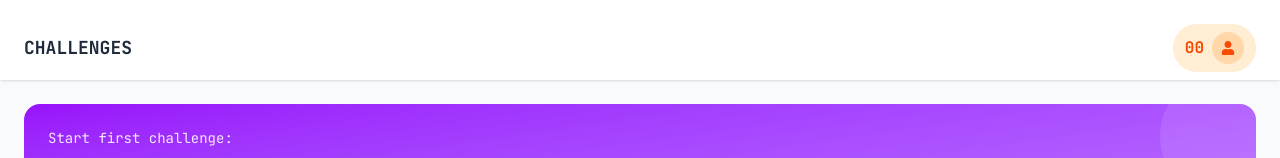
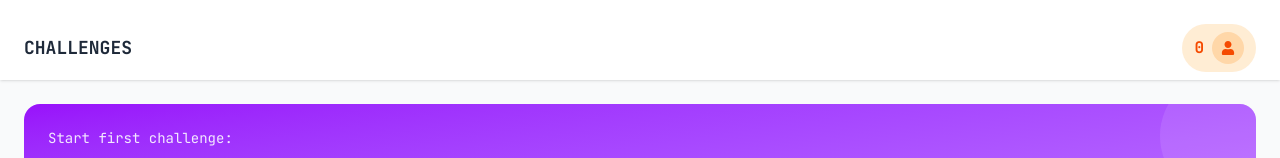
Before and after one commit to PatelAbhay550/pylib, a Next.js app: page /challenges in a window 1280 px wide. Shown: the top 158 px of the page. Built offline with nearby package versions, Linux system fonts and the light colour scheme; no server answers; what react-py would draw is missing.

Commit message:
Update page.jsx

```diff
--- a/app/challenges/page.jsx
+++ b/app/challenges/page.jsx
@@ -7,8 +7,10 @@ import {
   FaPlay
 } from 'react-icons/fa'
 import BottomNavigation from '../components/BottomNavigation'
+import { useAuth } from '../../contexts/AuthContext'
 
 const page = () => {
+  const { user } = useAuth()
   const newChallenges = [
     {
       id: 1,
@@ -137,7 +139,7 @@ const page = () => {
           <div className="flex items-center gap-3">
 
             <div className="bg-orange-100 px-3 py-2 rounded-full flex items-center gap-2">
-              <span className="text-orange-600 font-bold">00</span>
+              <span className="text-orange-600 font-bold">{user?.progress?.totalPoints || 0}</span>
               <div className="w-8 h-8 bg-orange-200 rounded-full flex items-center justify-center">
                 <FaUser className="text-orange-600 text-sm" />
               </div>
```
